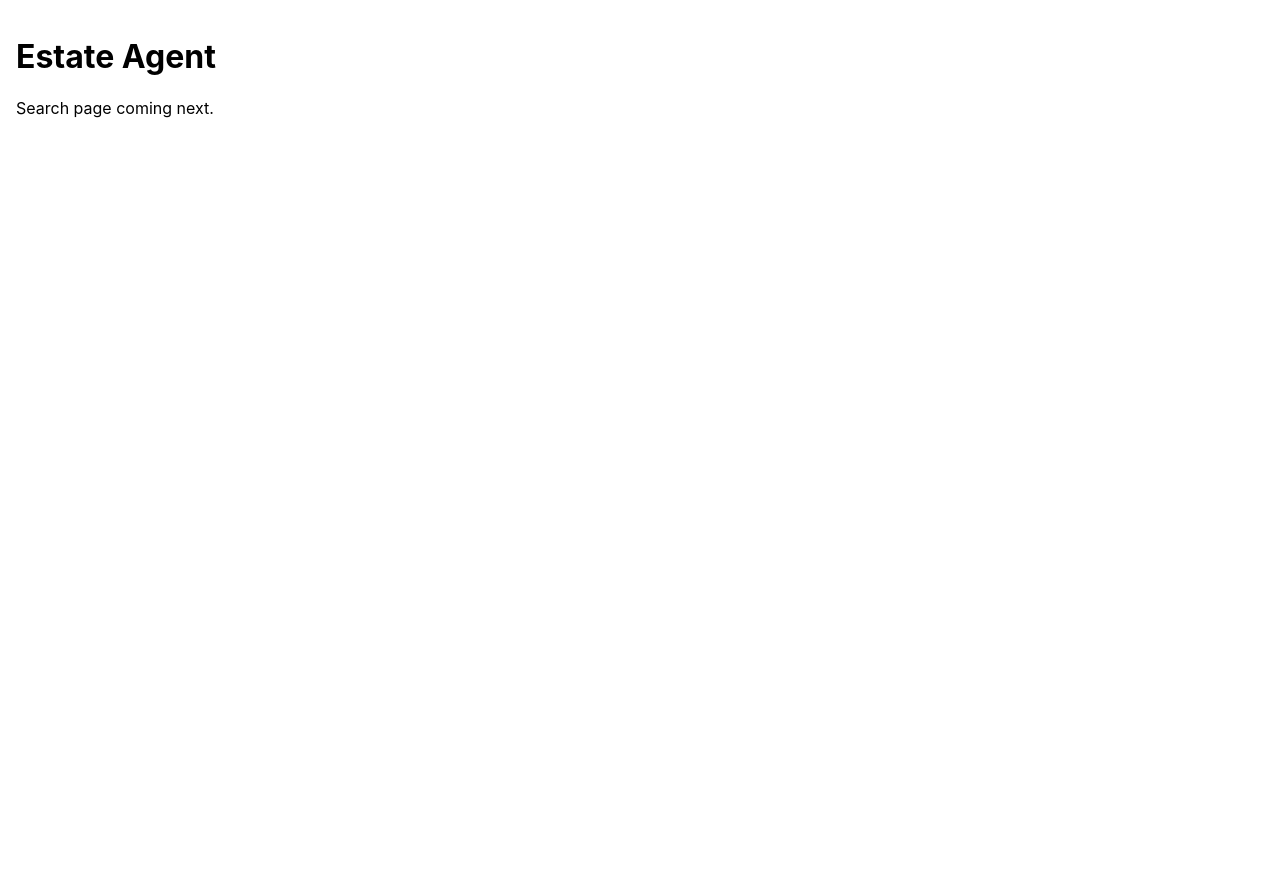
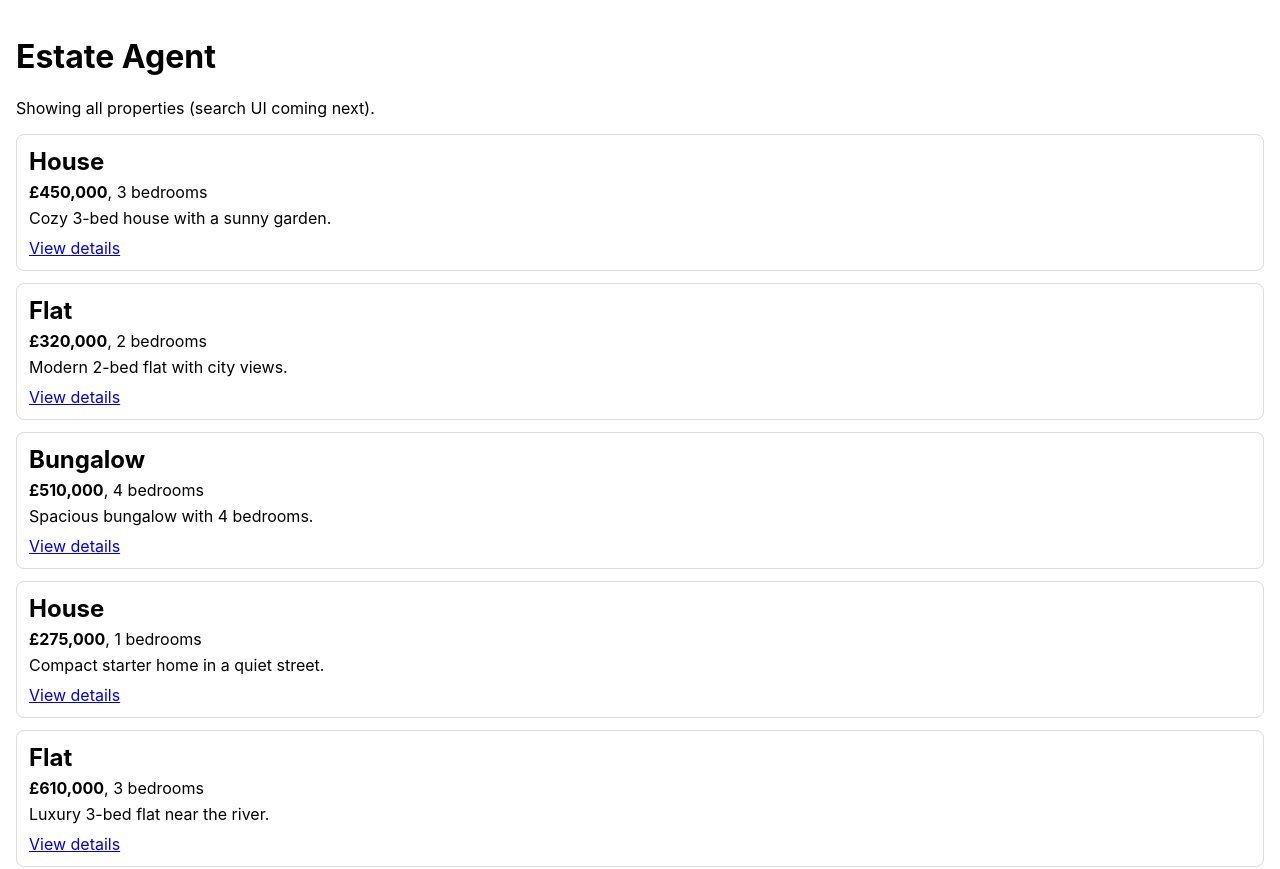
Before and after one commit to Jinaaaaks/estate-agent-spa, a React (Create React App) app: page / in a window 1280 px wide. Shown: the top 869 px of the page. Before the commit the page ends 800 px from the top, so only its background shows below. Built offline with nearby package versions, Linux system fonts and the light colour scheme.

Commit message:
feat: add property dataset and list on search page

```diff
--- /dev/null
+++ b/src/data/properties.json
@@ -0,0 +1,142 @@
+[
+  {
+    "id": "p1",
+    "type": "House",
+    "price": 450000,
+    "bedrooms": 3,
+    "dateAdded": "2025-11-12",
+    "postcode": "NW1 6XE",
+    "shortDescription": "Cozy 3-bed house with a sunny garden.",
+    "longDescription": "A comfortable family home with a bright living room, modern kitchen, and a private garden. Close to shops and transport.",
+    "images": [
+      "/images/p1-1.jpg",
+      "/images/p1-2.jpg",
+      "/images/p1-3.jpg",
+      "/images/p1-4.jpg",
+      "/images/p1-5.jpg",
+      "/images/p1-6.jpg"
+    ],
+    "floorPlan": "/images/p1-floorplan.jpg",
+    "location": "London"
+  },
+  {
+    "id": "p2",
+    "type": "Flat",
+    "price": 320000,
+    "bedrooms": 2,
+    "dateAdded": "2025-10-05",
+    "postcode": "E1 7AA",
+    "shortDescription": "Modern 2-bed flat with city views.",
+    "longDescription": "A stylish flat with open-plan living, large windows, and excellent connectivity to the city centre.",
+    "images": [
+      "/images/p2-1.jpg",
+      "/images/p2-2.jpg",
+      "/images/p2-3.jpg",
+      "/images/p2-4.jpg",
+      "/images/p2-5.jpg",
+      "/images/p2-6.jpg"
+    ],
+    "floorPlan": "/images/p2-floorplan.jpg",
+    "location": "London"
+  },
+  {
+    "id": "p3",
+    "type": "Bungalow",
+    "price": 510000,
+    "bedrooms": 4,
+    "dateAdded": "2025-09-18",
+    "postcode": "SW2 3BB",
+    "shortDescription": "Spacious bungalow with 4 bedrooms.",
+    "longDescription": "A single-storey home with generous space, ideal for families who want comfort and easy accessibility.",
+    "images": [
+      "/images/p3-1.jpg",
+      "/images/p3-2.jpg",
+      "/images/p3-3.jpg",
+      "/images/p3-4.jpg",
+      "/images/p3-5.jpg",
+      "/images/p3-6.jpg"
+    ],
+    "floorPlan": "/images/p3-floorplan.jpg",
+    "location": "London"
+  },
+  {
+    "id": "p4",
+    "type": "House",
+    "price": 275000,
+    "bedrooms": 1,
+    "dateAdded": "2025-11-25",
+    "postcode": "M1 2AB",
+    "shortDescription": "Compact starter home in a quiet street.",
+    "longDescription": "Perfect for first-time buyers. Low maintenance, practical layout, and great value.",
+    "images": [
+      "/images/p4-1.jpg",
+      "/images/p4-2.jpg",
+      "/images/p4-3.jpg",
+      "/images/p4-4.jpg",
+      "/images/p4-5.jpg",
+      "/images/p4-6.jpg"
+    ],
+    "floorPlan": "/images/p4-floorplan.jpg",
+    "location": "Manchester"
+  },
+  {
+    "id": "p5",
+    "type": "Flat",
+    "price": 610000,
+    "bedrooms": 3,
+    "dateAdded": "2025-08-30",
+    "postcode": "B1 1CD",
+    "shortDescription": "Luxury 3-bed flat near the river.",
+    "longDescription": "High-end finishes, secure entry, and a beautiful view. Great amenities nearby.",
+    "images": [
+      "/images/p5-1.jpg",
+      "/images/p5-2.jpg",
+      "/images/p5-3.jpg",
+      "/images/p5-4.jpg",
+      "/images/p5-5.jpg",
+      "/images/p5-6.jpg"
+    ],
+    "floorPlan": "/images/p5-floorplan.jpg",
+    "location": "Birmingham"
+  },
+  {
+    "id": "p6",
+    "type": "House",
+    "price": 390000,
+    "bedrooms": 2,
+    "dateAdded": "2025-12-01",
+    "postcode": "LS1 4EF",
+    "shortDescription": "Bright 2-bed house with renovated kitchen.",
+    "longDescription": "Recently updated kitchen and bathroom, with a comfortable layout and a small outdoor space.",
+    "images": [
+      "/images/p6-1.jpg",
+      "/images/p6-2.jpg",
+      "/images/p6-3.jpg",
+      "/images/p6-4.jpg",
+      "/images/p6-5.jpg",
+      "/images/p6-6.jpg"
+    ],
+    "floorPlan": "/images/p6-floorplan.jpg",
+    "location": "Leeds"
+  },
+  {
+    "id": "p7",
+    "type": "Bungalow",
+    "price": 430000,
+    "bedrooms": 3,
+    "dateAdded": "2025-10-22",
+    "postcode": "G1 9ZZ",
+    "shortDescription": "Calm bungalow with a big backyard.",
+    "longDescription": "A peaceful home with plenty of outdoor space. Ideal for relaxed living and hosting family.",
+    "images": [
+      "/images/p7-1.jpg",
+      "/images/p7-2.jpg",
+      "/images/p7-3.jpg",
+      "/images/p7-4.jpg",
+      "/images/p7-5.jpg",
+      "/images/p7-6.jpg"
+    ],
+    "floorPlan": "/images/p7-floorplan.jpg",
+    "location": "Glasgow"
+  }
+]
--- a/src/pages/SearchPage.jsx
+++ b/src/pages/SearchPage.jsx
@@ -1,8 +1,34 @@
+import { Link } from "react-router-dom";
+import properties from "../data/properties.json";
+
 export default function SearchPage() {
   return (
     <main style={{ padding: 16 }}>
       <h1>Estate Agent</h1>
-      <p>Search page coming next.</p>
+      <p>Showing all properties (search UI coming next).</p>
+
+      <div style={{ display: "grid", gap: 12 }}>
+        {properties.map((p) => (
+          <article
+            key={p.id}
+            style={{
+              border: "1px solid #ddd",
+              borderRadius: 8,
+              padding: 12
+            }}
+          >
+            <h2 style={{ margin: "0 0 6px" }}>{p.type}</h2>
+
+            <p style={{ margin: "0 0 6px" }}>
+              <strong>£{p.price.toLocaleString()}</strong>, {p.bedrooms} bedrooms
+            </p>
+
+            <p style={{ margin: "0 0 10px" }}>{p.shortDescription}</p>
+
+            <Link to={`/property/${p.id}`}>View details</Link>
+          </article>
+        ))}
+      </div>
     </main>
   );
 }
```
